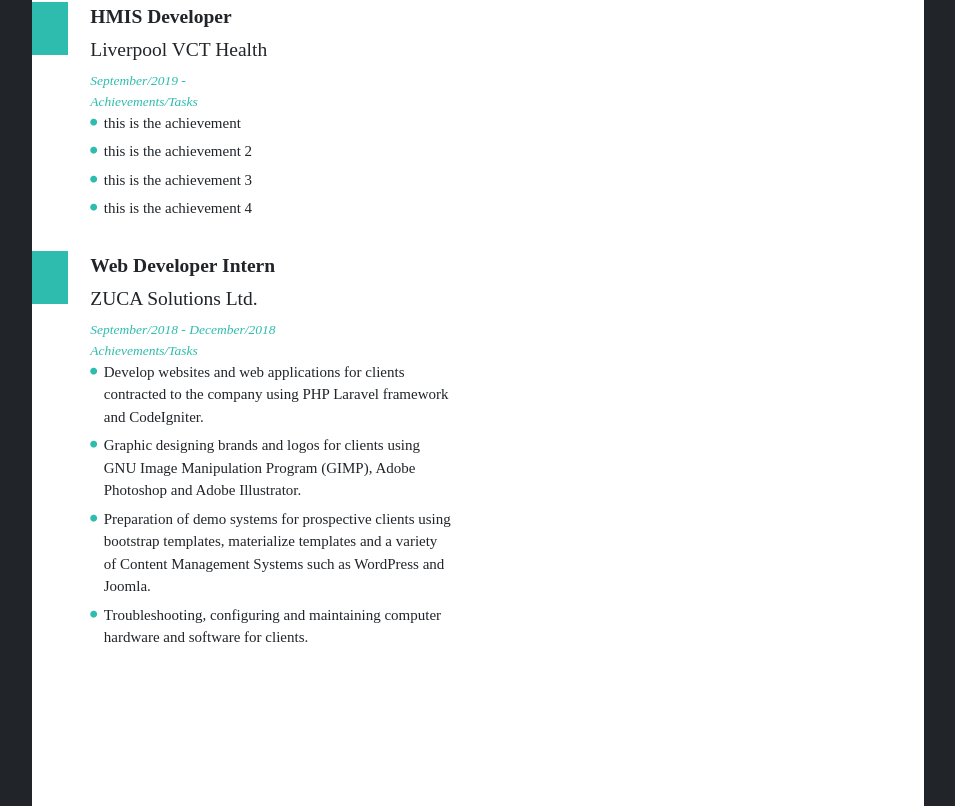
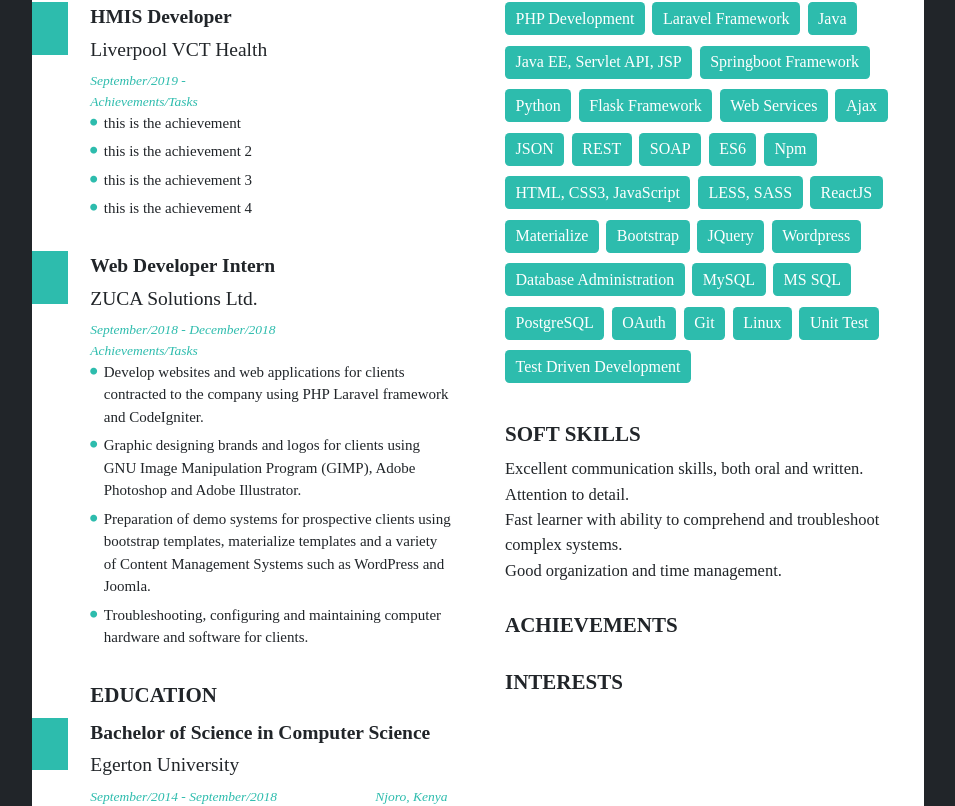
Before and after one commit to JoshMurunga/portfolio, a React (Create React App) app: page /resume in a window 1280 px wide. Shown: the part 598-1404 px from the top of the page, without its empty margins (162-1117 px from the left). Built offline with nearby package versions, Linux system fonts and the light colour scheme.

Commit message:
90% done

```diff
--- a/src/App.css
+++ b/src/App.css
@@ -277,6 +277,7 @@ a:hover {
   font-weight: 700;
   margin-bottom: 3px;
   text-align: left;
+  width: 360.75px;
 }
 
 .work-company {
@@ -312,3 +313,44 @@ a:hover {
 .work-separator {
   margin-top: 25.5px;
 }
+
+.wp {
+  width: 285px;
+  float: left;
+}
+
+.cv-body-right-header {
+  margin-bottom: 6px;
+  padding-left: 27px;
+  padding-right: 37.5px;
+  font-weight: bold;
+  text-align: left;
+  font-size: 21px;
+}
+
+.skills {
+  padding-left: 27px;
+  padding-right: 19px;
+  float: left;
+}
+
+.skillbox {
+  margin-bottom: 10.5px !important;
+  margin-right: 7.5px;
+  padding-bottom: 4.5px;
+  padding-left: 10.5px;
+  padding-right: 10.5px;
+  padding-top: 4.5px;
+  text-align: center;
+  border-radius: 4.5px;
+  background-color: #2dbcad;
+  color: #fff;
+  float: left;
+}
+
+.text-box {
+  text-align: left;
+  padding-bottom: 1px;
+  font-size: 16.5px;
+  padding-left: 27px;
+}
--- a/src/components/resume.jsx
+++ b/src/components/resume.jsx
@@ -173,8 +173,77 @@ class Resume extends Component {
                 </div>
               </div>
               <div className="clear"></div>
+              <div className="cv-body-left-header work-separator">
+                EDUCATION
+              </div>
+              <div className="teal-body-box"></div>
+              <div className="work-details">
+                <div className="work-title">
+                  Bachelor of Science in Computer Science
+                </div>
+                <div className="work-company">Egerton University</div>
+                <div className="work-period wp">
+                  September/2014 - September/2018
+                </div>
+                <div className="work-period">Njoro, Kenya</div>
+              </div>
             </div>
-            <div className="cv-body-right"></div>
+            <div className="cv-body-right">
+              <div className="cv-body-right-header">TECHNICAL SKILLS</div>
+              <div className="skills">
+                <div className="skillbox">PHP Development</div>
+                <div className="skillbox">Laravel Framework</div>
+                <div className="skillbox">Java</div>
+                <div className="skillbox">Java EE, Servlet API, JSP</div>
+                <div className="skillbox">Springboot Framework</div>
+                <div className="skillbox">Python</div>
+                <div className="skillbox">Flask Framework</div>
+                <div className="skillbox">Web Services</div>
+                <div className="skillbox">Ajax</div>
+                <div className="skillbox">JSON</div>
+                <div className="skillbox">REST</div>
+                <div className="skillbox">SOAP</div>
+                <div className="skillbox">ES6</div>
+                <div className="skillbox">Npm</div>
+                <div className="skillbox">HTML, CSS3, JavaScript</div>
+                <div className="skillbox">LESS, SASS</div>
+                <div className="skillbox">ReactJS</div>
+                <div className="skillbox">Materialize</div>
+                <div className="skillbox">Bootstrap</div>
+                <div className="skillbox">JQuery</div>
+                <div className="skillbox">Wordpress</div>
+                <div className="skillbox">Database Administration</div>
+                <div className="skillbox">MySQL</div>
+                <div className="skillbox">MS SQL</div>
+                <div className="skillbox">PostgreSQL</div>
+                <div className="skillbox">OAuth</div>
+                <div className="skillbox">Git</div>
+                <div className="skillbox">Linux</div>
+                <div className="skillbox">Unit Test</div>
+                <div className="skillbox">Test Driven Development</div>
+              </div>
+              <div className="clear"></div>
+              <div className="cv-body-right-header work-separator">
+                SOFT SKILLS
+              </div>
+              <div className="text-box">
+                Excellent communication skills, both oral and written.
+              </div>
+              <div className="text-box">Attention to detail.</div>
+              <div className="text-box">
+                Fast learner with ability to comprehend and troubleshoot complex
+                systems.
+              </div>
+              <div className="text-box">
+                Good organization and time management.
+              </div>
+              <div className="cv-body-right-header work-separator">
+                ACHIEVEMENTS
+              </div>
+              <div className="cv-body-right-header work-separator">
+                INTERESTS
+              </div>
+            </div>
           </div>
         </center>
       </div>
```
